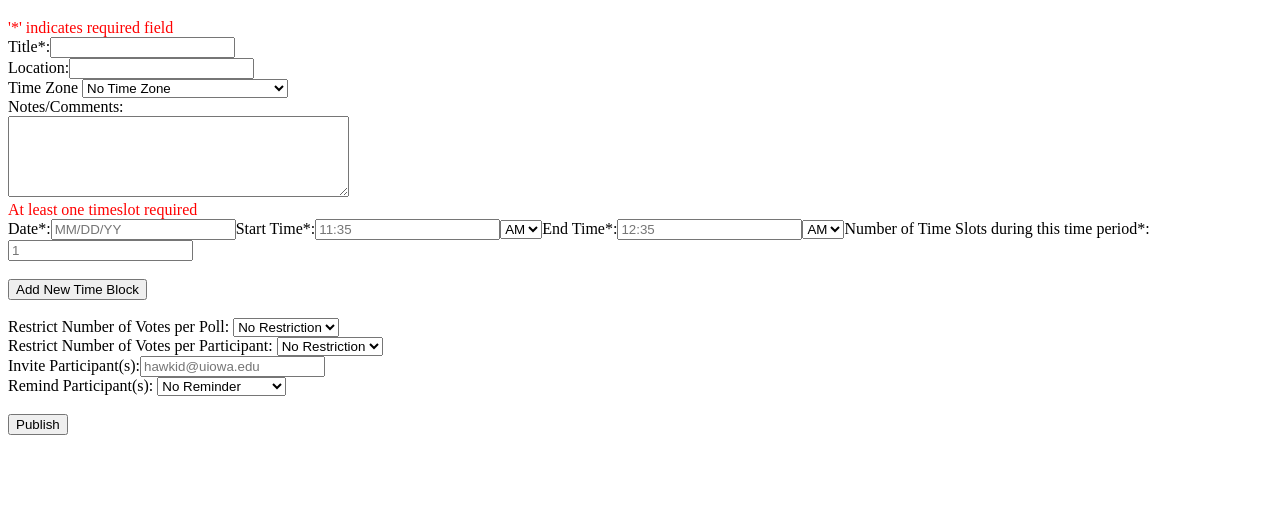
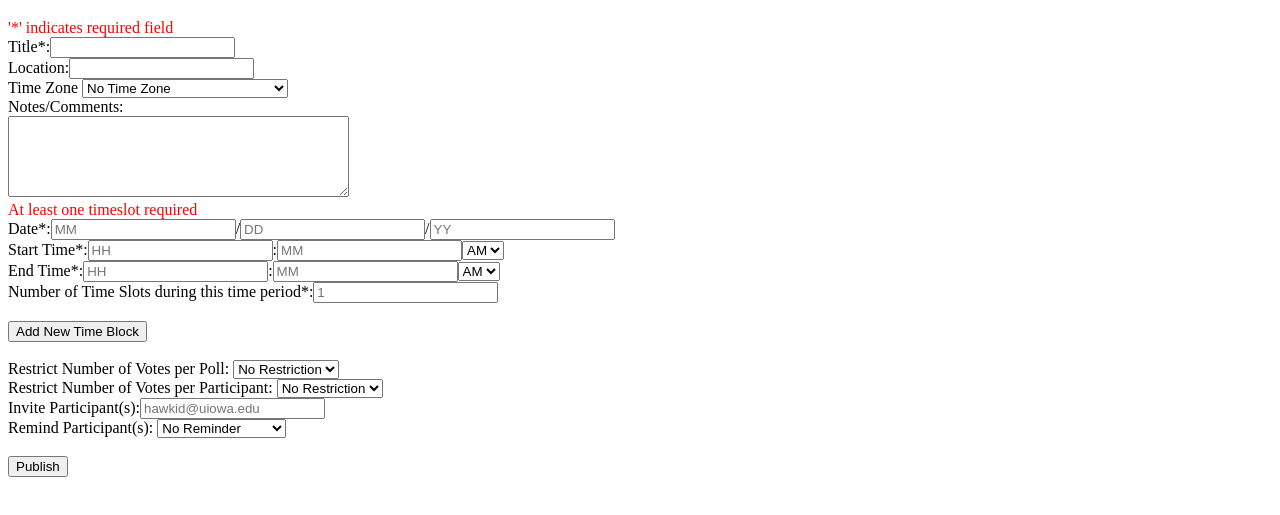
Before and after one commit to MGLeyda/Lab-3, a Gatsby site: page /pollForm in a window 1280 px wide. Shown: the part 79-594 px from the top of the page. Built offline with nearby package versions, Linux system fonts and the light colour scheme; Gatsby itself is replaced by a stand-in of ours.

Commit message:
changed time and date input format

```diff
--- a/src/pages/pollForm.js
+++ b/src/pages/pollForm.js
@@ -9,7 +9,7 @@ function PollForm(props) {
   const [restrictPar, setRestrictPar] = useState(null);
   const invite = useFormInput('');
   const remind = useFormInput('');
-  const [inputList, setInputList] = useState([{date: "", numSlots: "", startTime: "", endTime: ""}]);
+  const [inputList, setInputList] = useState([{dateMM: "", dateDD: "", dateYY:"", numSlots: "", startTimeHH: "", startTimeMM: "", endTimeHH: "", endTimeMM: ""}]);
 
   const handleInputChange = (event, index) => {
     const {name, value} = event.target;
@@ -19,7 +19,7 @@ function PollForm(props) {
   };
 
   const handleAddSlot = () => {
-    setInputList([...inputList, {date: "", numSlots: "", fromTime: "", toTime: "" }]);
+    setInputList([...inputList, {dateMM: "", dateDD: "", dateYY: "", numSlots: "", startTimeHH: "", startTimeMM: "", endTimeHH: "", endTimeMM: ""}]);
   };
 
   const handleRemoveClick = index => {
@@ -74,34 +74,67 @@ function PollForm(props) {
           <div>
             Date*:
             <input
-              className = "date"
-              placeholder = "MM/DD/YY"
-              name = "date"
-              value = {x.date}
+              className = "dateMM"
+              placeholder = "MM"
+              name = "dateMM"
+              value = {x.dateMM}
               onChange = {event => handleInputChange(event,index)} />
-
+            /
+            <input
+               className = "dateDD"
+               placeholder = "DD"
+               name = "dateDD"
+               value = {x.dateDD}
+               onChange = {event => handleInputChange(event,index)}
+            />
+            /
+            <input
+               className = "dateYY"
+               placeholder = "YY"
+               name = "dateYY"
+               value = {x.dateYY}
+               onChange = {event => handleInputChange(event,index)}
+            />
+            <br />
             Start Time*:
             <input
-              className = "startTime"
-              name = "startTime"
-              placeholder = "11:35"
-              value = {x.startTime}
+              className = "startTimeHH"
+              name = "startTimeHH"
+              placeholder = "HH"
+              value = {x.startTimeHH}
+              onChange = {event => handleInputChange(event, index)}/>
+
+            :
+            <input
+              className = "startTimeMM"
+              name = "startTimeMM"
+              placeholder = "MM"
+              value = {x.startTimeMM}
               onChange = {event => handleInputChange(event, index)}/>
             <select>
               <option value = "AM">AM</option>
               <option value = "PM">PM</option>
             </select>
+            <br />
             End Time*:
             <input
-              className = "endTime"
-              name = "endTime"
-              placeholder = "12:35"
-              value = {x.endTime}
+              className = "endTimeHH"
+              name = "endTimeHH"
+              placeholder = "HH"
+              value = {x.endTimeHH}
+              onChange = {event => handleInputChange(event, index)}/>
+              :
+              <input
+              className = "endTimeMM"
+              name = "endTimeMM"
+              placeholder = "MM"
+              value = {x.endTimeMM}
               onChange = {event => handleInputChange(event, index)}/>
               <select>
               <option value = "AM">AM</option>
               <option value = "PM">PM</option>
             </select>
+            <br />
             Number of Time Slots during this time period*:
             <input
               className = "numSlots"
```
